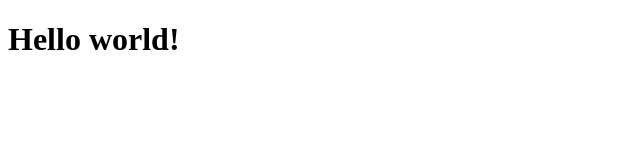
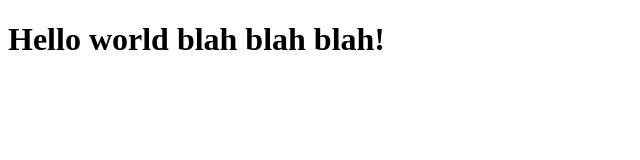
Before and after one commit to tubaarif/Bootcamp2020_practice, a plain HTML site: page index.html in a window 1280 px wide. Shown: the whole page, without its empty margins (0-640 px from the left). Drawn offline with Linux system fonts and the light colour scheme.

Commit message:
Update index.html

```diff
--- a/index.html
+++ b/index.html
@@ -6,6 +6,6 @@
     <title>Document</title>
 </head>
 <body>
-    <h1>Hello world!</h1>
+    <h1>Hello world blah blah blah!</h1>
 </body>
 </html>
```
